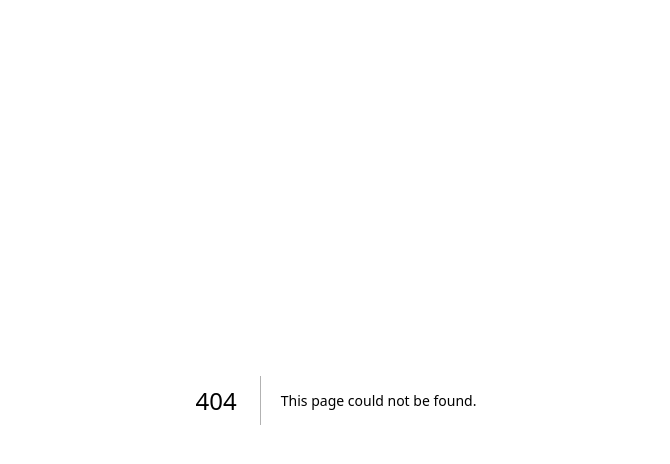
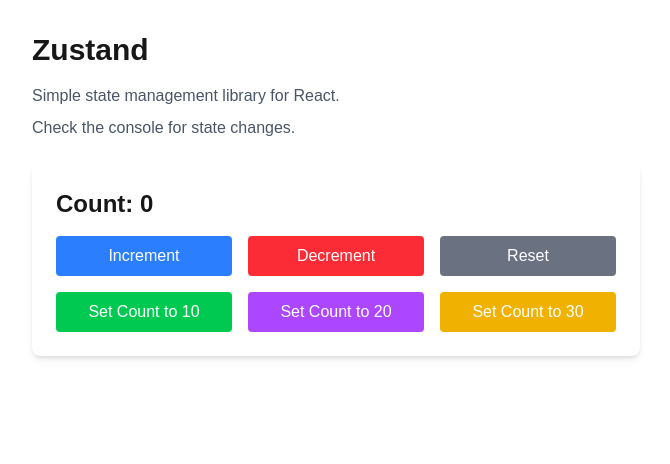
Before and after one commit to GM-Zhou/bun-next, a Next.js app: page /zustand in a window 1280 px wide. Before the commit this address had no page. Shown: the top 464 px of the page, without its empty margins (304-974 px from the left). Built offline with nearby package versions, Linux system fonts and the light colour scheme.

Commit message:
feat: 添加 Zustand 状态管理库及示例页面

```diff
--- /dev/null
+++ b/app/zustand/page.tsx
@@ -0,0 +1,88 @@
+'use client';
+
+import { createStore } from '@/store/create-store';
+
+const store = createStore((set) => ({
+  // Initial state
+  count: 0,
+  name: 'Zustand Store',
+  add: (value: number) => set((state) => ({ count: state.count + value }))
+}));
+
+const ZustandPage = () => {
+  const count = store((state) => state.count);
+  const add = store((state) => state.add);
+  // const name = store.useStore((state) => state.name);
+  const setCount = (newCount: number) => {
+    store.setState({ count: newCount });
+  };
+  const increment = () => {
+    store.setState((state) => ({ count: state.count + 1 }));
+  };
+  const decrement = () => {
+    store.setState((state) => ({ count: state.count - 1 }));
+  };
+  const reset = () => {
+    store.setState({ count: 0 });
+  };
+
+  console.log('Zustand Store:', count);
+
+  return (
+    <div className='max-w-2xl mx-auto p-8'>
+      <h1 className='text-3xl font-bold mb-4'>Zustand</h1>
+      <p className='text-gray-600 mb-2'>Simple state management library for React.</p>
+      <p className='text-gray-600 mb-6'>Check the console for state changes.</p>
+
+      <div className='bg-white p-6 rounded-lg shadow-md'>
+        <p className='text-2xl font-semibold mb-4'>Count: {count}</p>
+
+        <div className='grid grid-cols-2 gap-4 md:grid-cols-3'>
+          <button
+            onClick={() => add(1)}
+            className='bg-blue-500 text-white px-4 py-2 rounded hover:bg-blue-600 transition-colors'
+          >
+            Increment
+          </button>
+          <button
+            onClick={decrement}
+            className='bg-red-500 text-white px-4 py-2 rounded hover:bg-red-600 transition-colors'
+          >
+            Decrement
+          </button>
+          <button
+            onClick={reset}
+            className='bg-gray-500 text-white px-4 py-2 rounded hover:bg-gray-600 transition-colors'
+          >
+            Reset
+          </button>
+          <button
+            onClick={() => setCount(10)}
+            className='bg-green-500 text-white px-4 py-2 rounded hover:bg-green-600 transition-colors'
+          >
+            Set Count to 10
+          </button>
+          <button
+            onClick={() => setCount(20)}
+            className='bg-purple-500 text-white px-4 py-2 rounded hover:bg-purple-600 transition-colors'
+          >
+            Set Count to 20
+          </button>
+          <button
+            onClick={() =>
+              store.setState({
+                count,
+                name: '123123123'
+              })
+            }
+            className='bg-yellow-500 text-white px-4 py-2 rounded hover:bg-yellow-600 transition-colors'
+          >
+            Set Count to 30
+          </button>
+        </div>
+      </div>
+    </div>
+  );
+};
+
+export default ZustandPage;
--- /dev/null
+++ b/store/create-store.ts
@@ -0,0 +1,39 @@
+import { useSyncExternalStore } from 'react';
+
+type Selector<T, R> = (state: T) => R;
+type Listener = () => void;
+
+export const createStore = <T extends object>(initialState: T | ((set: Function) => T)) => {
+  let state;
+  const listeners = new Set<Listener>();
+
+  const api = {
+    getState: () => state,
+    setState: (partial: Partial<T> | ((state: T) => Partial<T>)) => {
+      const nextState = typeof partial === 'function' ? partial(state) : partial;
+      if (!Object.is(state, nextState)) {
+        state = { ...state, ...nextState };
+        listeners.forEach((listener) => {
+          listener();
+        });
+      }
+    },
+    subscribe: (listener: Listener) => {
+      listeners.add(listener);
+      return () => listeners.delete(listener);
+    }
+  };
+
+  state = initialState(api.setState) as T;
+
+  const useStore = <R>(selector: Selector<T, R>): R => {
+    const slice = useSyncExternalStore(
+      api.subscribe,
+      () => selector(api.getState()),
+      () => selector(initialState)
+    );
+    return slice;
+  };
+
+  return Object.assign(useStore, api);
+};
```
Also changed, not shown: store/zustand.ts (added).
